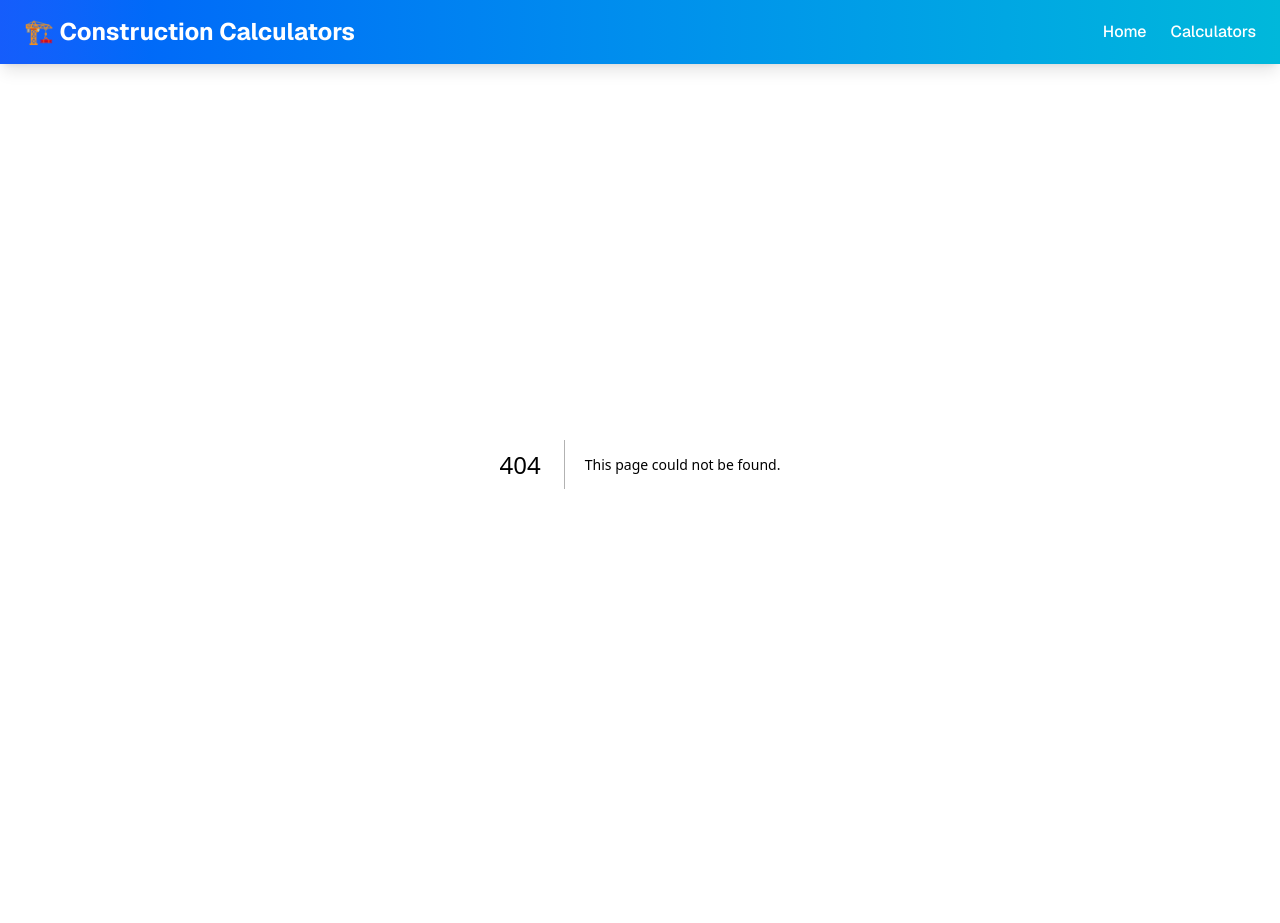
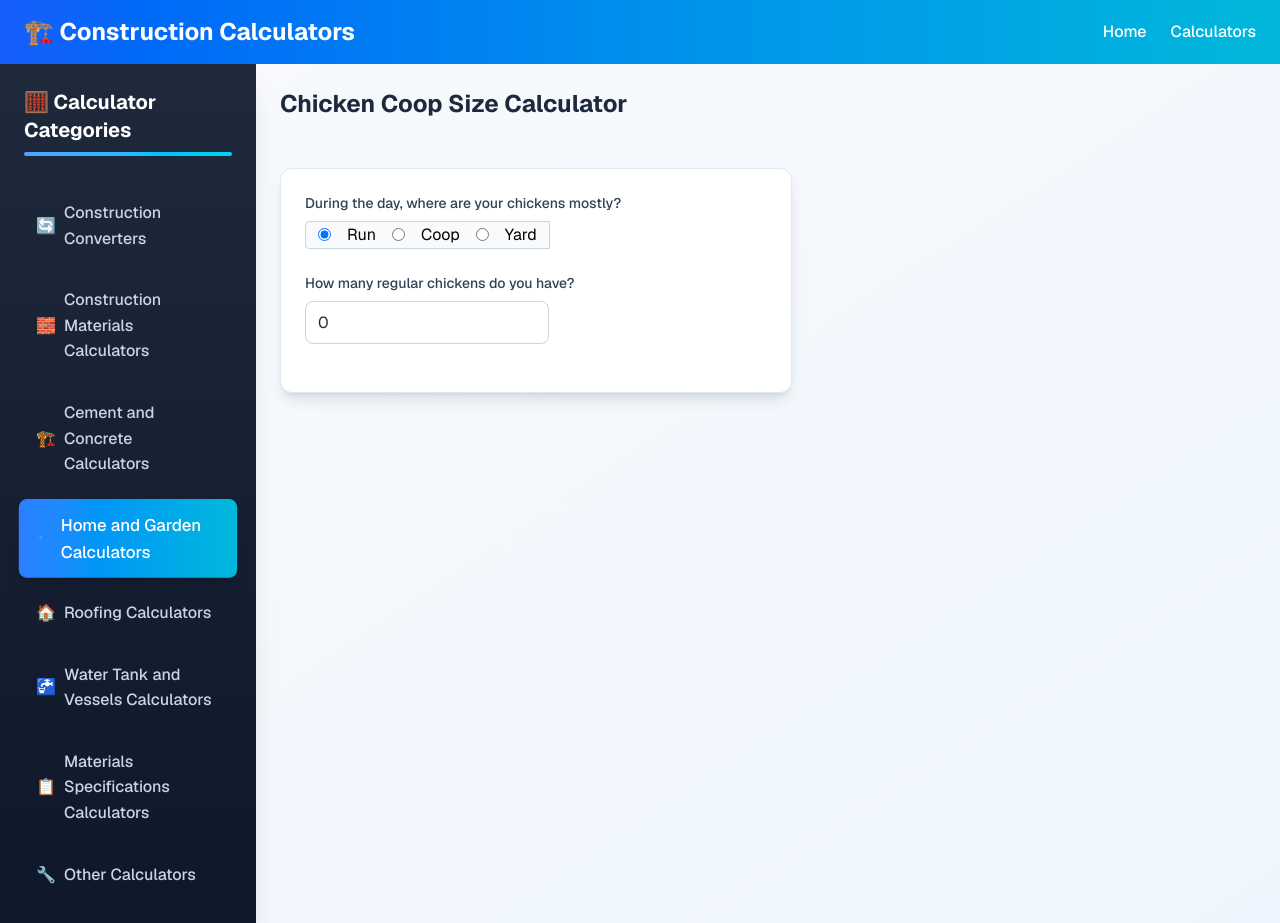
Before and after one commit to AdilAllahdad/calculators, a Next.js app: page /calculators/home-garden/chicken-coop-size in a window 1280 px wide. Before the commit this address had no page. Before the commit the page ends 864 px from the top, so only its background shows below. Built offline with nearby package versions, Linux system fonts and the light colour scheme.

Commit message:
Chicken coop
ongoing

```diff
--- /dev/null
+++ b/src/app/calculators/home-garden/chicken-coop-size/page.tsx
@@ -0,0 +1,95 @@
+'use client';
+
+import { useState, useEffect } from 'react';
+import UnitDropdown from '@/components/UnitDropdown';
+import { convertValue } from '@/lib/utils';
+
+// Define the unit values needed for each dropdown (avoid mixed units like ft-in to prevent inaccuracies)
+const coopSizeUnitValues = ['m2', 'ft2', 'yd2'];
+
+export default function ChickenCoopSizeCalculator() {
+    const [coopSize,setCoopSize] = useState<number>(0);
+    const [chickenLocation, setChickenLocation] = useState<string>('Run'); // Default to Run for now
+    const [coopSizeUnit,setCoopSizeUnit] = useState<string>('m2');
+    const [numRegularChickens,setNumRegularChickens] = useState<number>(0);
+    const [numBantamChickens,setNumBantamChickens] = useState<number>(0);
+
+    const calculateCoopSize = () => {
+        if (numRegularChickens <= 0 && numBantamChickens <= 0) {
+            setCoopSize(0);
+            return;
+        }
+        const coopSizeInSquareMeters = (numRegularChickens * 0.092903) + (numBantamChickens * 0.04572);
+        const coopSizeDisplay = convertValue(coopSizeInSquareMeters, 'm2', coopSizeUnit);
+        setCoopSize(coopSizeDisplay);
+    };
+
+    useEffect(() => {
+        calculateCoopSize();
+    }, [numRegularChickens, numBantamChickens, coopSizeUnit, chickenLocation]);
+
+    return (
+        <div className="flex flex-col gap-8">
+            <h1 className="text-2xl font-bold mb-4 text-slate-800">Chicken Coop Size Calculator</h1>
+            <div className="bg-white rounded-xl p-6 shadow-lg border border-slate-200 w-full max-w-lg">
+                <div className="mb-6">
+                    <label className='block text-sm font-medium text-slate-700 mb-2'>
+                        During the day, where are your chickens mostly?
+                    </label>
+                    <div className="flex gap-2">
+                        <div className="flex items-center px-3 border border-slate-300 rounded-l bg-slate-50 text-slate-700">
+                            <label className="inline-flex items-center">
+                                <input
+                                type="radio"
+                                name="chickenLocation"
+                                value="Run"
+                                checked={chickenLocation === 'Run'} // Check the selected value
+                                onChange={(e) => setChickenLocation(e.target.value)} // Update the state on change
+                                className="mr-2"
+                            />
+                            <span className='ml-2 text-black'>Run</span>
+                            </label>
+                            <label className="inline-flex items-center ml-4">
+                                <input
+                                type="radio"
+                                name="chickenLocation"
+                                value="Coop"
+                                checked={chickenLocation === 'Coop'} // Check the selected value
+                                onChange={(e) => setChickenLocation(e.target.value)} // Update the state on change
+                                className="mr-2"
+                            />
+                            <span className='ml-2 text-black'>Coop</span>
+                            </label>
+                            <label className="inline-flex items-center ml-4">
+                                <input
+                                type="radio"
+                                name="chickenLocation"
+                                value="Yard"
+                                checked={chickenLocation === 'Yard'} // Check the selected value
+                                onChange={(e) => setChickenLocation(e.target.value)} // Update the state on change
+                                className="mr-2"
+                            />
+                            <span className='ml-2 text-black'>Yard</span>
+                            </label>
+                        </div>
+                    </div>
+                </div>
+                <div className="mb-6">
+                    <label className='block text-sm font-medium text-slate-700 mb-2'>
+                        How many regular chickens do you have?
+                    </label>
+                    <input
+                        type="number"
+                        value={numRegularChickens}
+                        onChange={(e) => setNumRegularChickens(Number(e.target.value) || 0)}
+                        onFocus={(e) => { if (numRegularChickens === 0) e.target.select(); }}
+                        className="flex-1 px-3 py-2 border border-slate-300 rounded-lg focus:ring-2 focus:ring-blue-500 focus:border-blue-500"
+                        style={{ color: '#1e293b', backgroundColor: '#ffffff' }}
+                        min="0"
+                    />
+
+                </div>
+            </div>
+        </div>
+    );
+}
```
